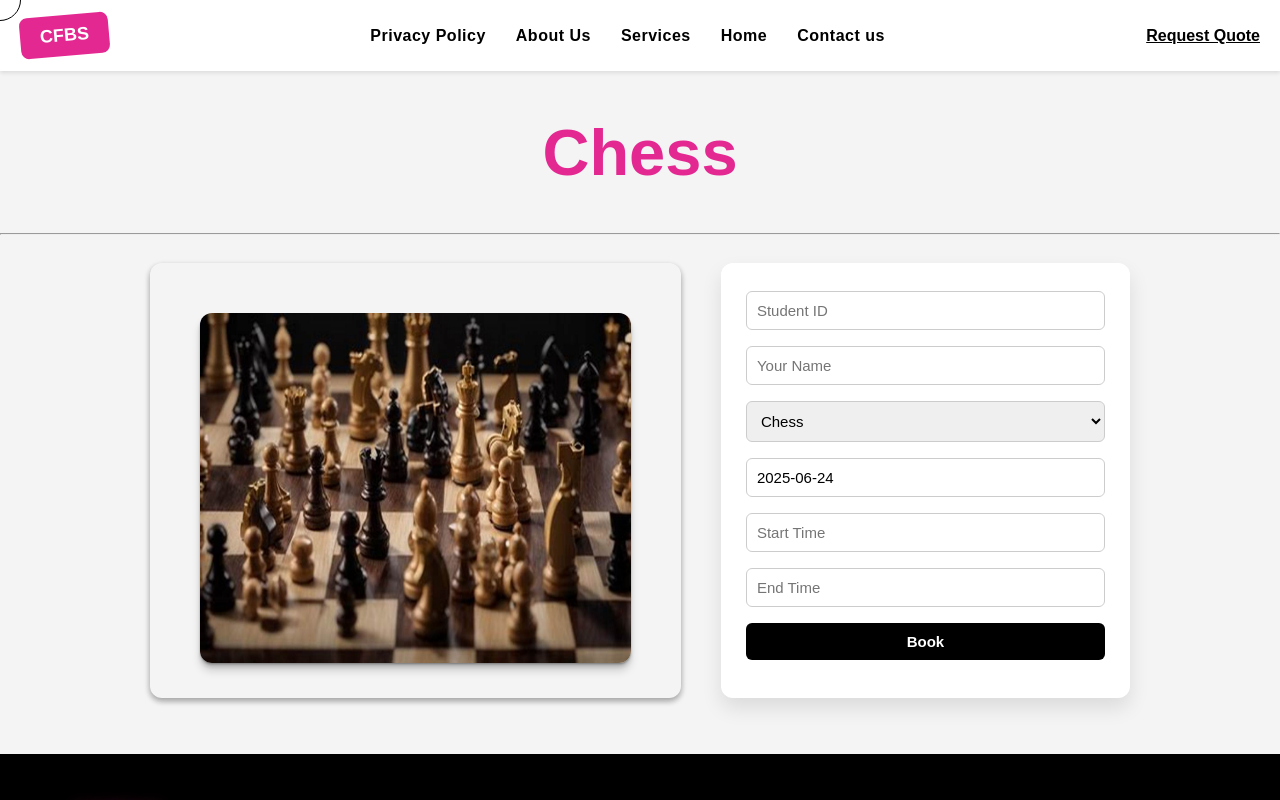
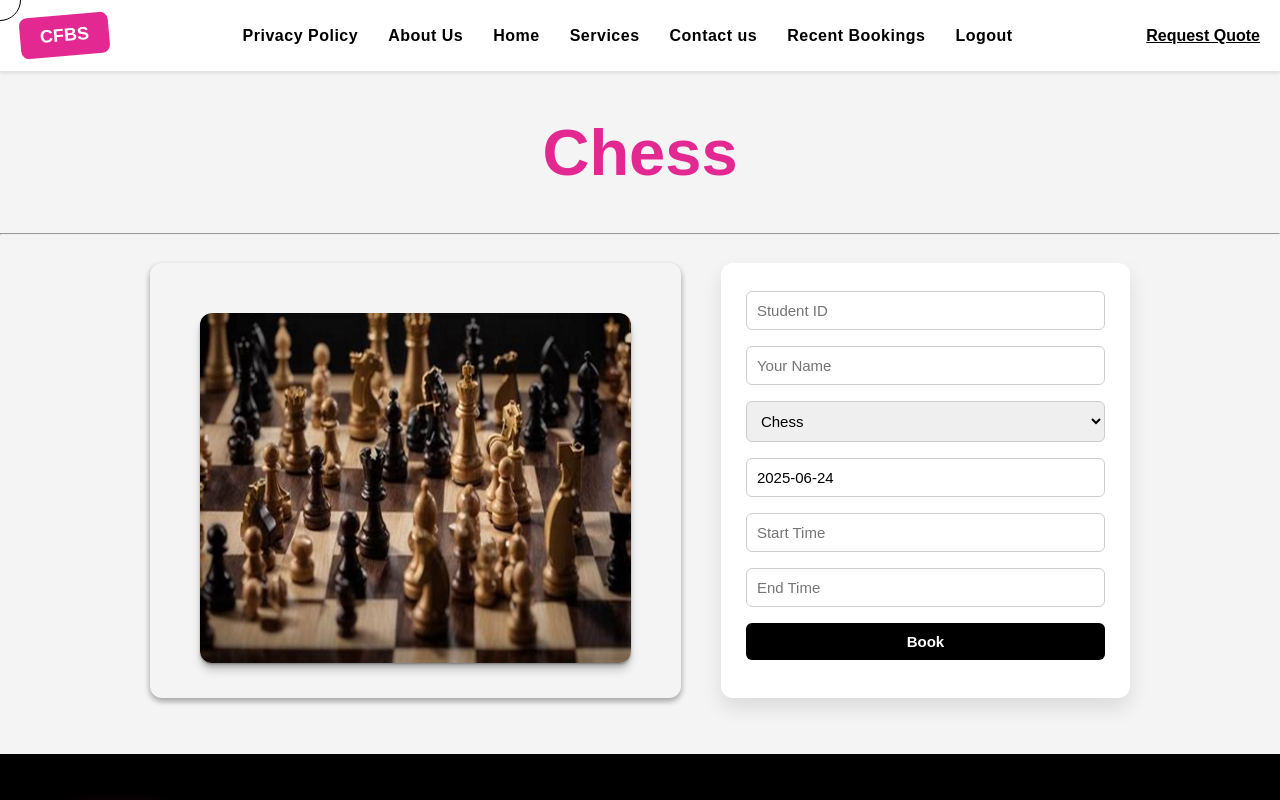
Before and after one commit to shriyashpachpande/mgm-cfbs, a website: page public_folder/games/Chess.html in a window 1280 px wide. Shown: the top 800 px of the page. Drawn offline with nearby package versions, Linux system fonts and the light colour scheme; no server answers.

Commit message:
Update navbargames.html

```diff
--- a/public_folder/components/navbargames.html
+++ b/public_folder/components/navbargames.html
@@ -10,6 +10,7 @@
     <div class="nav-links" id="navLinks">
         <a href="../privacypolicy.html">Privacy Policy</a>
         <a href="../about.html">About Us</a>
+        <a href="../home.html">Home</a>
 
 
 
@@ -63,8 +64,10 @@
 
 
 
-        <a href="../home.html">Home</a>
+
         <a href="../contact.html">Contact us</a>
+        <a href="../my_bookings.html">Recent Bookings</a>
+        <a href="/logout">Logout</a>
     </div>
 
     <div class="quote" id="quoteLink">
```
